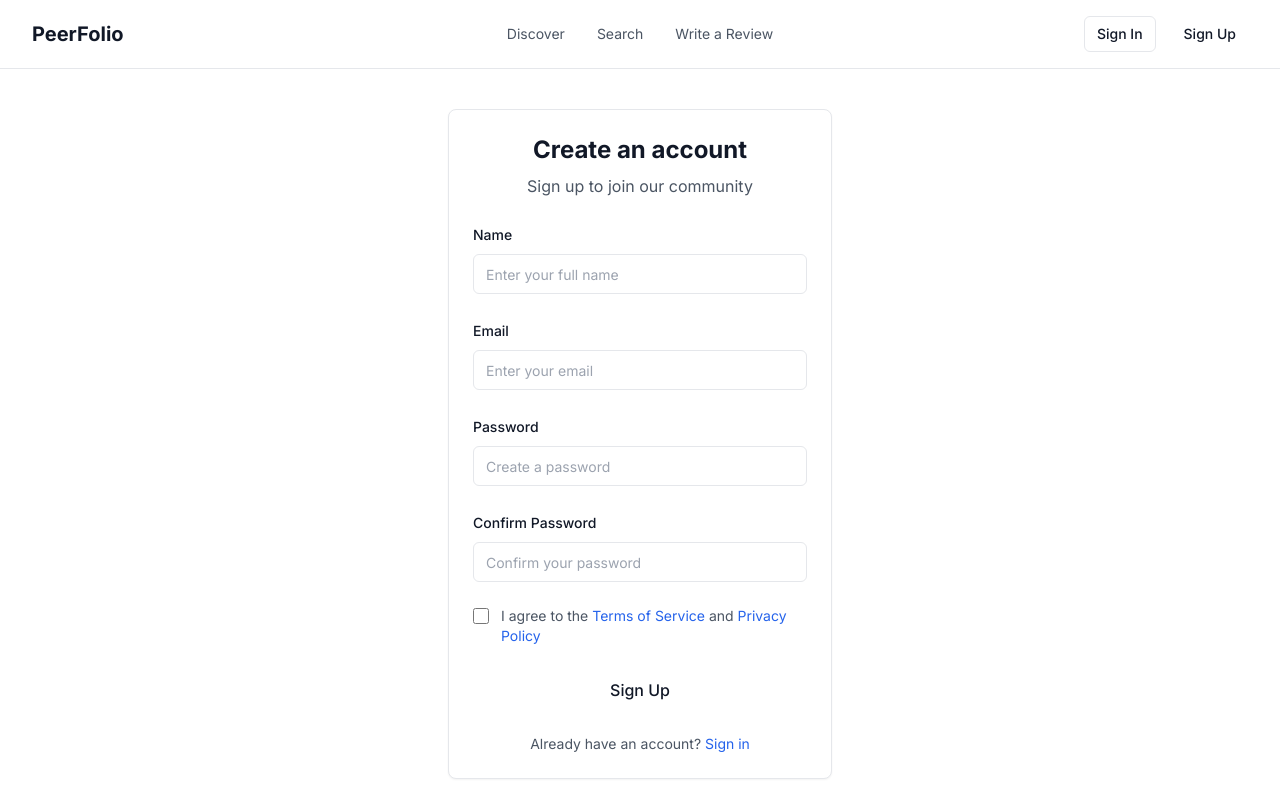
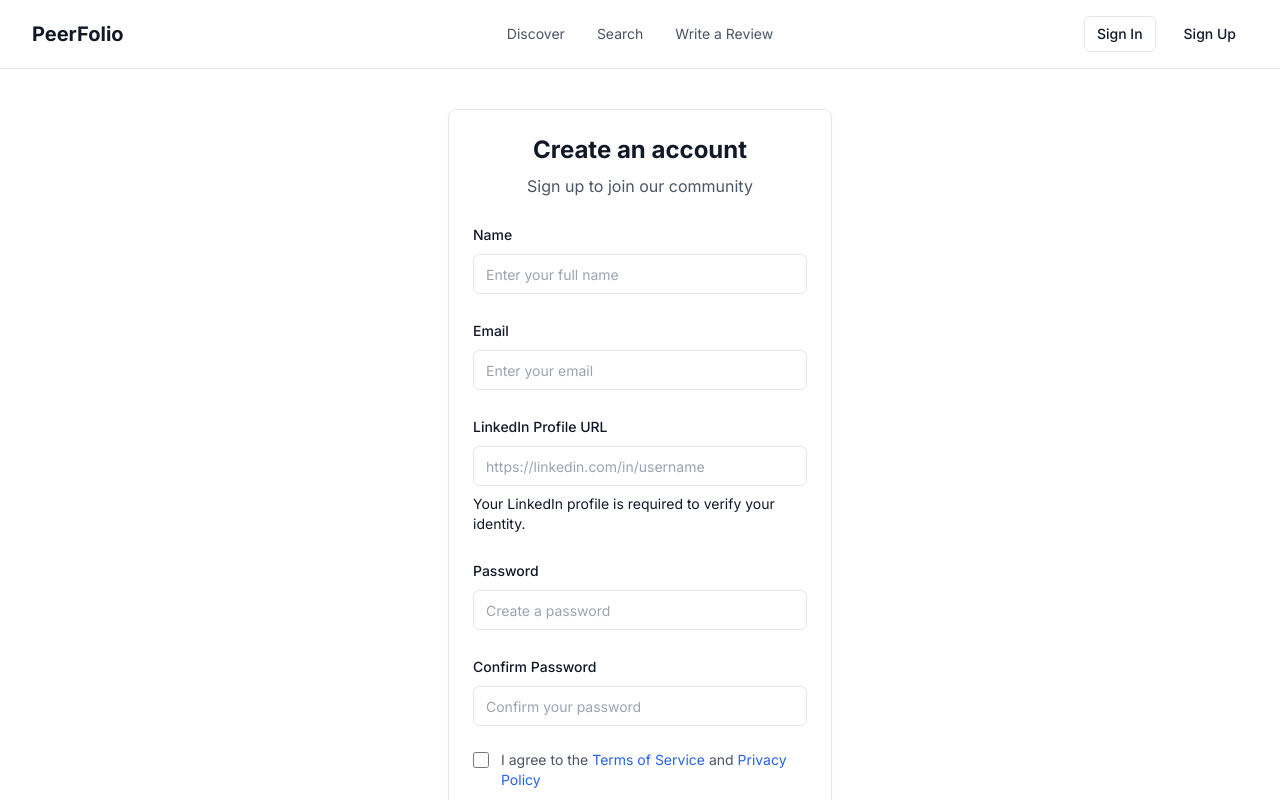
Before and after one commit to karanhudia/peerfolio, a Next.js app: page /auth/register in a window 1280 px wide. Shown: the top 800 px of the page. Built offline with nearby package versions, Linux system fonts and the light colour scheme; no server answers.

Commit message:
Input linkedin url while signup

```diff
--- a/src/app/auth/register/page.tsx
+++ b/src/app/auth/register/page.tsx
@@ -10,7 +10,7 @@ import Link from "next/link";
 import { z } from "zod";
 import { Button } from "@/components/ui/button";
 import { Input } from "@/components/ui/input";
-import { FormControl, FormLabel, FormMessage } from "@/components/ui/form";
+import { FormControl, FormLabel, FormMessage, FormDescription } from "@/components/ui/form";
 import { useToast } from "@/components/ui/toast";
 
 export default function RegisterPage() {
@@ -29,6 +29,7 @@ export default function RegisterPage() {
     defaultValues: {
       name: "",
       email: "",
+      linkedinUrl: "",
       password: "",
       confirmPassword: "",
       acceptTerms: false,
@@ -107,6 +108,22 @@ export default function RegisterPage() {
           </FormControl>
 
           <FormControl>
+            <FormLabel htmlFor="linkedinUrl">LinkedIn Profile URL</FormLabel>
+            <Input
+              id="linkedinUrl"
+              type="url"
+              placeholder="https://linkedin.com/in/username"
+              {...register("linkedinUrl")}
+            />
+            {errors.linkedinUrl && (
+              <FormMessage>{errors.linkedinUrl.message}</FormMessage>
+            )}
+            <FormDescription>
+              Your LinkedIn profile is required to verify your identity.
+            </FormDescription>
+          </FormControl>
+
+          <FormControl>
             <FormLabel htmlFor="password">Password</FormLabel>
             <Input
               id="password"
@@ -160,7 +177,11 @@ export default function RegisterPage() {
             </div>
           </FormControl>
 
-          <Button type="submit" className="w-full" disabled={isLoading}>
+          <Button
+            type="submit"
+            className="w-full py-2.5 border border-blue-700 shadow-sm hover:shadow-md transition-all"
+            disabled={isLoading}
+          >
             {isLoading ? "Creating account..." : "Sign Up"}
           </Button>
         </form>
--- a/src/app/person/[id]/page.tsx
+++ b/src/app/person/[id]/page.tsx
@@ -138,7 +138,7 @@ export default async function PersonPage({ params }: { params: { id: string } })
                         </div>
 
                         <p className="text-sm text-gray-500 mt-1">
-                          By {review.author.name || "Anonymous"} on {formatDate(review.createdAt)}
+                          By {review.isAnonymous ? "Anonymous" : (review.author.name || "User")} on {formatDate(review.createdAt)}
                         </p>
                       </div>
 
--- a/src/lib/actions/auth.ts
+++ b/src/lib/actions/auth.ts
@@ -12,7 +12,7 @@ export async function registerUser(values: z.infer<typeof registerSchema>) {
     return { error: "Invalid fields. Please check your input." };
   }
 
-  const { name, email, password, acceptTerms } = validatedFields.data;
+  const { name, email, linkedinUrl, password, acceptTerms } = validatedFields.data;
 
   // Ensure terms are accepted
   if (!acceptTerms) {
@@ -36,6 +36,7 @@ export async function registerUser(values: z.infer<typeof registerSchema>) {
       data: {
         name,
         email,
+        linkedinUrl,
         hashedPassword,
         termsAccepted: new Date(), // Store when they accepted terms
       },
--- a/src/lib/validations.ts
+++ b/src/lib/validations.ts
@@ -12,6 +12,12 @@ export const loginSchema = z.object({
 export const registerSchema = z.object({
   name: z.string().min(2, { message: "Name must be at least 2 characters." }),
   email: z.string().email({ message: "Please enter a valid email address." }),
+  linkedinUrl: z
+    .string()
+    .min(1, { message: "LinkedIn URL is required." })
+    .refine(url => isValidLinkedInUrl(url), {
+      message: "Please enter a valid LinkedIn profile URL (https://linkedin.com/in/profile-name)."
+    }),
   password: z.string().min(8, { message: "Password must be at least 8 characters." }),
   confirmPassword: z.string().min(8, { message: "Please confirm your password." }),
   acceptTerms: z.literal(true, {
@@ -29,6 +35,16 @@ export const reviewSchema = z.object({
     .refine(url => isValidLinkedInUrl(url), {
       message: "Please enter a valid LinkedIn profile URL (https://linkedin.com/in/profile-name)."
     }),
+  personName: z
+    .string()
+    .min(2, { message: "Name must be at least 2 characters." }),
+  personTitle: z
+    .string()
+    .optional()
+    .or(z.literal("")),
+  isAnonymous: z
+    .boolean()
+    .default(false),
   relationship: z.string().min(1, { message: "Please select your relationship to this person." }),
   rating: z.number().min(1).max(5, { message: "Please provide a rating between 1 and 5." }),
   content: z.string().min(20, { message: "Please provide a detailed review (minimum 20 characters)." }),
```
Also changed, not shown: 2 other files (tests, documents, lock files or other folders).
